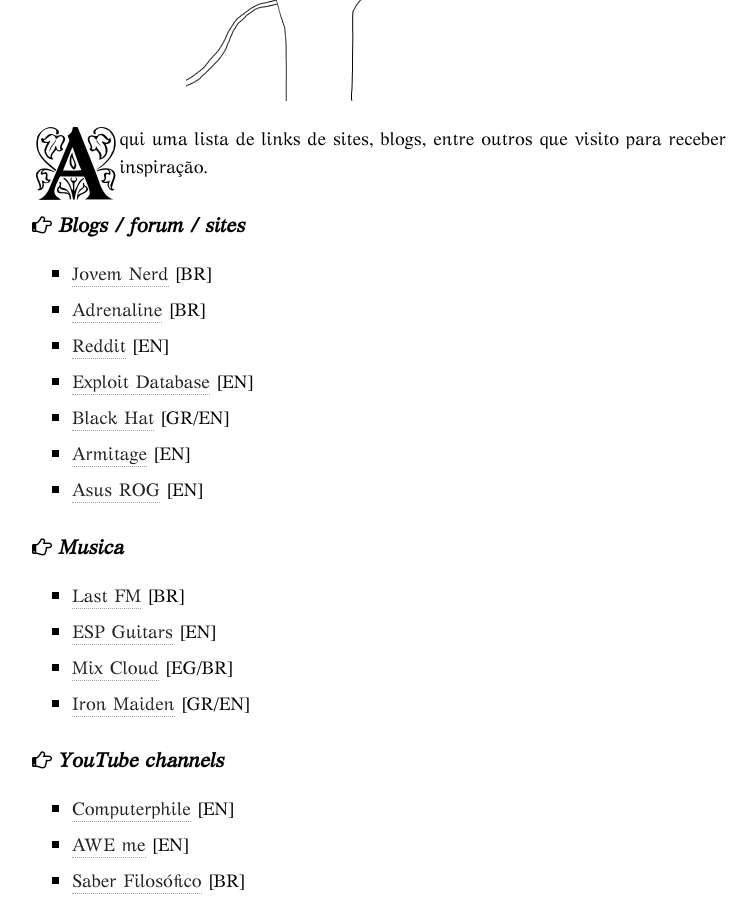
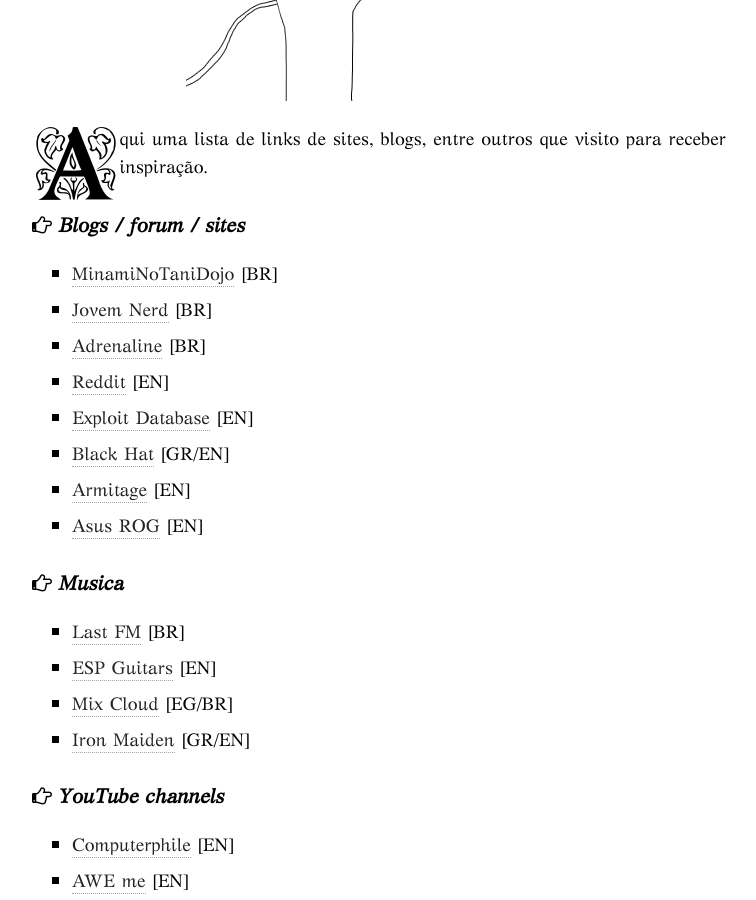
Before and after one commit to Agt-Morgu5/agt-morgu5.github.io, a Jekyll site: the page built from links/index.md, in a window 1280 px wide and 900 px high, scrolled down 397 px. Shown: the whole window, without its empty margins (254-1010 px from the left). Built offline with Jekyll 4.4.1, drawn with Linux system fonts in a browser that asks for light colours; nearby versions of some CDN libraries.

Commit message:
Minami-links

```diff
--- a/links/index.md
+++ b/links/index.md
@@ -14,6 +14,7 @@
 
 ##### <i class="fa fa-hand-o-right"></i> Blogs / forum / sites
 
+* [MinamiNoTaniDojo](https://www.facebook.com/MinamiNoTaniDojo/?pnref=story){:target="_blank"}  [BR]
 * [Jovem Nerd](https://jovemnerd.com.br/){:target="_blank"}  [BR]
 * [Adrenaline](http://adrenaline.uol.com.br/){:target="_blank"}  [BR]
 * [Reddit](https://www.reddit.com/){:target="_blank"}  [EN]
```
